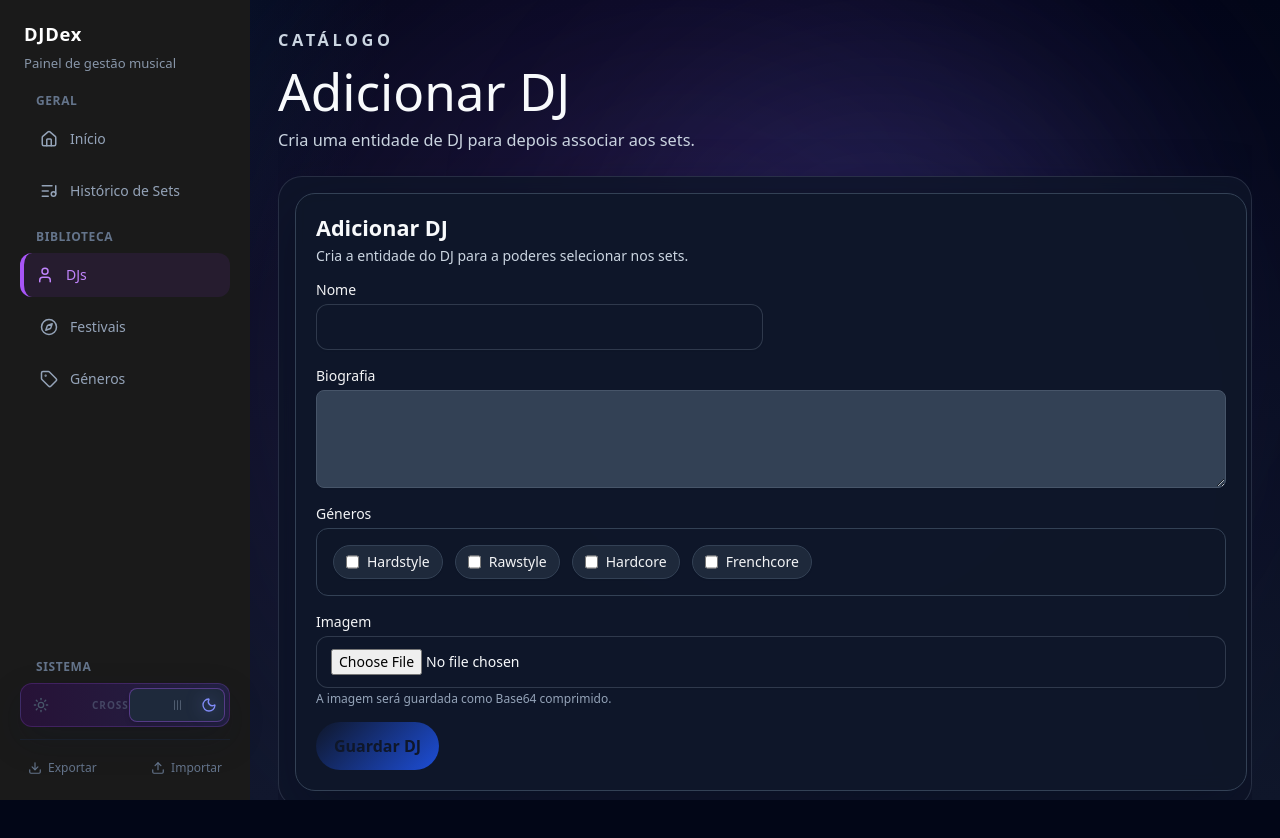
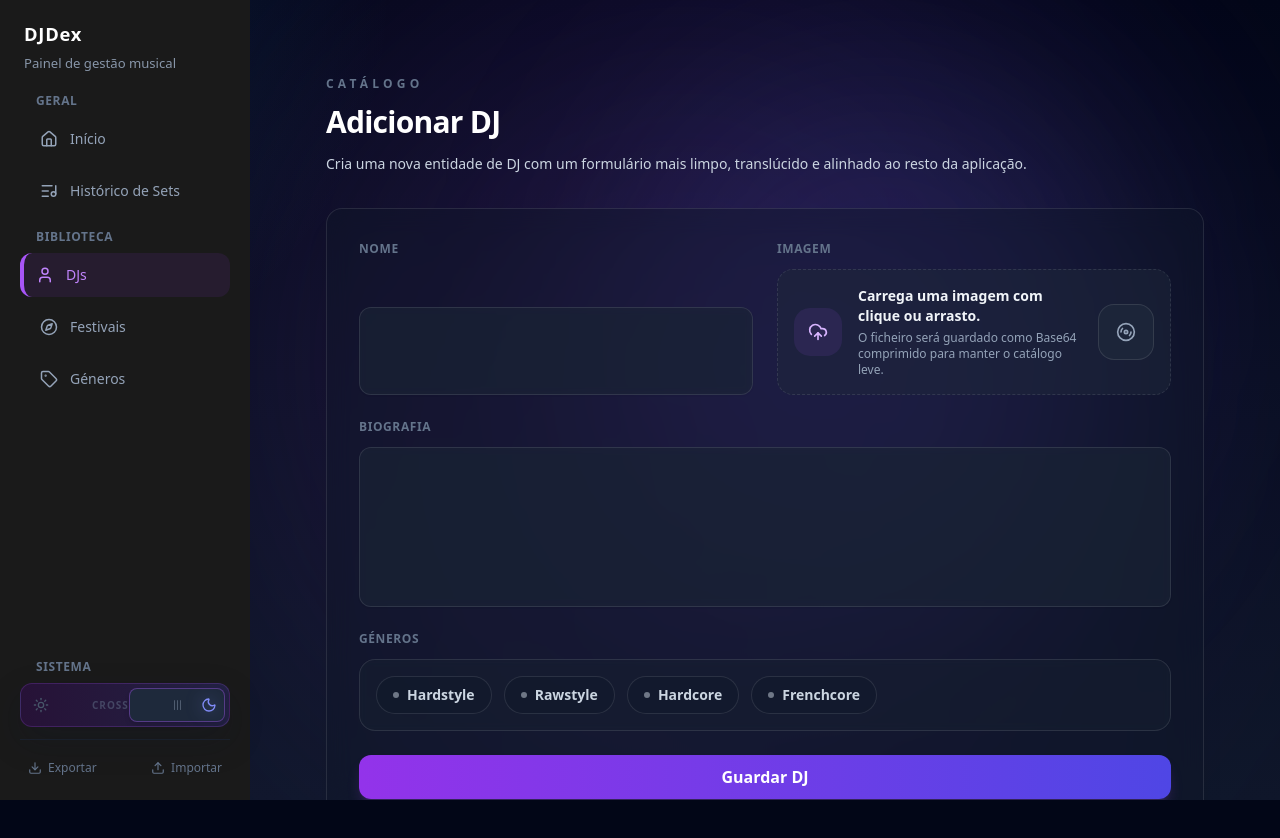
Before and after one commit to opaulosilva233/DJDex, a React (Vite) app: page /djs/adicionar in a window 1280 px wide. Shown: the top 838 px of the page. Built offline with nearby package versions, Linux system fonts and the light colour scheme.

Commit message:
feat: enhance AddDjForm and AddDjPage components with improved layout and styling

```diff
--- a/src/components/AddDjForm.jsx
+++ b/src/components/AddDjForm.jsx
@@ -1,5 +1,6 @@
 import { useEffect, useState } from 'react'
 import { useNavigate } from 'react-router-dom'
+import { Check, Disc3, UploadCloud } from 'lucide-react'
 
 import { compressImage } from '../utils/imageHelper'
 
@@ -104,62 +105,112 @@ export default function AddDjForm({ initialData, handleAddDj, handleEditDj, gene
 	}
 
 	const inputClassName =
-		'w-full rounded-lg border border-slate-300 bg-white px-3 py-2 text-slate-900 shadow-sm transition placeholder:text-slate-400 focus:border-blue-500 focus:outline-none focus:ring-2 focus:ring-blue-500/20 dark:border-slate-600 dark:bg-slate-700 dark:text-gray-100 dark:placeholder:text-slate-400 dark:focus:border-blue-500 dark:focus:ring-blue-500/20'
+		'w-full rounded-xl border border-slate-200/70 bg-white/80 px-4 py-3 text-slate-900 shadow-sm transition placeholder:text-slate-400 outline-none backdrop-blur-sm focus:border-purple-500 focus:ring-4 focus:ring-purple-500/20 dark:border-white/10 dark:bg-slate-800/50 dark:text-white dark:placeholder:text-slate-500 dark:focus:border-purple-500'
 	const selectedGeneroIds = formData.generoIds
 
 	return (
 		<form
 			onSubmit={handleSubmit}
-			className="grid w-full max-w-none gap-4 rounded-2xl border border-slate-200 bg-white p-6 shadow-lg shadow-slate-900/5 dark:border-slate-700 dark:bg-slate-800 dark:shadow-none"
+			className="w-full max-w-4xl rounded-2xl border border-slate-200/60 bg-white/60 p-8 shadow-xl backdrop-blur-md dark:border-white/10 dark:bg-slate-900/40"
 		>
-			<div>
-				<h2 className="m-0 text-xl font-semibold text-slate-900 dark:text-gray-100">
-					{isEditing ? 'Editar DJ' : 'Adicionar DJ'}
-				</h2>
-				<p className="mt-1 text-sm text-slate-500 dark:text-slate-300">
-					{isEditing
-						? 'Atualiza os dados e os géneros associados ao DJ.'
-						: 'Cria a entidade do DJ para a poderes selecionar nos sets.'}
+			<div className="grid gap-6">
+				<div className="grid gap-6 lg:grid-cols-2">
+					<label className="grid gap-1.5 lg:col-span-1">
+						<span className="mb-1.5 block text-xs font-bold uppercase tracking-wider text-slate-400 dark:text-slate-500">
+							Nome
+						</span>
+						<input
+							name="nome"
+							value={formData.nome}
+							onChange={handleChange}
+							className={inputClassName}
+							required
+						/>
+					</label>
+
+					<label className="grid gap-1.5 lg:col-span-1">
+						<span className="mb-1.5 block text-xs font-bold uppercase tracking-wider text-slate-400 dark:text-slate-500">
+							Imagem
+						</span>
+						<div className="group relative overflow-hidden rounded-2xl border border-dashed border-slate-300/80 bg-white/70 p-4 transition hover:border-purple-400/70 hover:bg-white/90 focus-within:border-purple-500 focus-within:ring-4 focus-within:ring-purple-500/20 dark:border-white/10 dark:bg-slate-800/50 dark:hover:bg-slate-800/70">
+							<input
+								type="file"
+								accept="image/*"
+								onChange={handleFileChange}
+								className="absolute inset-0 z-10 h-full w-full cursor-pointer opacity-0"
+								required={!isEditing && !formData.imagem}
+							/>
+							<div className="flex items-center gap-4">
+								<div className="flex h-12 w-12 shrink-0 items-center justify-center rounded-2xl bg-purple-500/10 text-purple-600 transition group-hover:bg-purple-500/15 dark:text-purple-300">
+									<UploadCloud className="h-5 w-5" />
+								</div>
+								<div className="min-w-0 flex-1">
+									<p className="text-sm font-semibold text-slate-700 dark:text-slate-100">
+										{isCompressing ? 'A comprimir imagem...' : 'Carrega uma imagem com clique ou arrasto.'}
+									</p>
+									<p className="mt-1 text-xs text-slate-500 dark:text-slate-400">
+										O ficheiro será guardado como Base64 comprimido para manter o catálogo leve.
 									</p>
 								</div>
+								{formData.imagem ? (
+									<div className="h-14 w-14 shrink-0 overflow-hidden rounded-2xl border border-slate-200/70 bg-slate-100 shadow-sm dark:border-white/10 dark:bg-slate-800">
+										<img
+											src={formData.imagem}
+											alt="Pré-visualização da imagem do DJ"
+											className="h-full w-full object-cover"
+										/>
+									</div>
+								) : (
+									<div className="flex h-14 w-14 shrink-0 items-center justify-center rounded-2xl border border-slate-200/70 bg-slate-50 text-slate-400 dark:border-white/10 dark:bg-slate-800/80">
+										<Disc3 className="h-5 w-5" />
+									</div>
+								)}
+							</div>
+						</div>
+					</label>
+				</div>
 
-			<div className="grid w-full gap-4 lg:grid-cols-2 [grid-template-columns:repeat(auto-fit,minmax(260px,1fr))]">
-				<label className="grid gap-1 text-sm font-medium text-slate-700 dark:text-gray-100">
-					<span className="text-slate-700 dark:text-gray-100">Nome</span>
-					<input name="nome" value={formData.nome} onChange={handleChange} className={inputClassName} required />
-				</label>
-
-				<label className="grid gap-1 text-sm font-medium text-slate-700 dark:text-gray-100 lg:col-span-2">
-					<span className="text-slate-700 dark:text-gray-100">Biografia</span>
+				<label className="grid gap-1.5">
+					<span className="mb-1.5 block text-xs font-bold uppercase tracking-wider text-slate-400 dark:text-slate-500">
+						Biografia
+					</span>
 					<textarea
 						name="biografia"
 						value={formData.biografia}
 						onChange={handleChange}
-						className={inputClassName}
+						className={`${inputClassName} min-h-[160px] resize-none`}
 						required
-						rows={4}
+						rows={5}
 					/>
 				</label>
 
-				<label className="grid gap-1 text-sm font-medium text-slate-700 dark:text-gray-100 lg:col-span-2">
-					<span className="text-slate-700 dark:text-gray-100">Géneros</span>
-					<div className="flex flex-wrap gap-3 rounded-xl border border-slate-200 bg-slate-50 p-4 dark:border-slate-700 dark:bg-slate-900/40">
+				<div className="grid gap-1.5">
+					<span className="mb-1.5 block text-xs font-bold uppercase tracking-wider text-slate-400 dark:text-slate-500">
+						Géneros
+					</span>
+					<div className="flex flex-wrap gap-3 rounded-2xl border border-slate-200/60 bg-white/50 p-4 backdrop-blur-sm dark:border-white/10 dark:bg-slate-800/30">
 						{generos.map((genero) => {
 							const isChecked = selectedGeneroIds.includes(genero.id)
 
 							return (
-								<label
-									key={genero.id}
-									className="inline-flex cursor-pointer items-center gap-2 rounded-full border border-slate-200 bg-white px-3 py-1.5 text-sm text-slate-700 shadow-sm transition hover:border-blue-300 hover:text-blue-600 dark:border-slate-700 dark:bg-slate-800 dark:text-gray-100"
-								>
+								<label key={genero.id} className="relative">
 									<input
 										type="checkbox"
 										value={genero.id}
 										checked={isChecked}
 										onChange={handleGeneroToggle}
-										className="h-4 w-4 rounded border-slate-300 text-blue-500 focus:ring-blue-500"
+										className="peer sr-only"
 									/>
-									<span>{genero.nome}</span>
+									<span
+										className={`inline-flex cursor-pointer items-center gap-2 rounded-full border px-4 py-2 text-sm font-semibold transition-all ${
+											isChecked
+												? 'border-purple-500 bg-purple-600 text-white shadow-lg shadow-purple-500/20'
+												: 'border-slate-200 bg-white/80 text-slate-600 hover:border-purple-300 hover:text-purple-700 dark:border-white/10 dark:bg-slate-900/30 dark:text-slate-300 dark:hover:border-purple-500/40 dark:hover:text-white'
+										}`}
+									>
+										{isChecked ? <Check className="h-4 w-4" /> : <span className="h-1.5 w-1.5 rounded-full bg-current opacity-50" />}
+										{genero.nome}
+									</span>
 								</label>
 							)
 						})}
@@ -167,40 +218,15 @@ export default function AddDjForm({ initialData, handleAddDj, handleEditDj, gene
 							<p className="text-sm text-slate-500 dark:text-slate-400">Ainda não existem géneros guardados.</p>
 						)}
 					</div>
-				</label>
-
-				<label className="grid gap-1 text-sm font-medium text-slate-700 dark:text-gray-100 lg:col-span-2">
-					<span className="text-slate-700 dark:text-gray-100">Imagem</span>
-					<div className="flex flex-wrap items-start gap-4">
-						<div className="min-w-0 flex-1">
-							<input
-								type="file"
-								accept="image/*"
-								onChange={handleFileChange}
-								className={inputClassName}
-								required={!isEditing && !formData.imagem}
-							/>
-							<span className="text-xs text-slate-500 dark:text-slate-400">
-								{isCompressing ? 'A comprimir imagem...' : 'A imagem será guardada como Base64 comprimido.'}
-							</span>
-						</div>
-						{formData.imagem && (
-							<img
-								src={formData.imagem}
-								alt="Pré-visualização da imagem do DJ"
-								className="h-20 w-20 rounded-full object-cover ring-2 ring-slate-200 dark:ring-slate-700"
-							/>
-						)}
-					</div>
-				</label>
 				</div>
 
 				<button
 					type="submit"
-				className="justify-self-start rounded-full bg-slate-900 px-5 py-2.5 font-semibold text-white transition hover:bg-slate-800 focus:outline-none focus:ring-2 focus:ring-blue-500/30 dark:bg-slate-100 dark:text-slate-900 dark:hover:bg-white"
+					className="inline-flex items-center justify-center bg-gradient-to-r from-purple-600 to-indigo-600 hover:from-purple-500 hover:to-indigo-500 text-white font-bold py-2.5 px-6 rounded-xl shadow-lg shadow-purple-500/20 transition-all hover:-translate-y-0.5"
 				>
 					Guardar DJ
 				</button>
+			</div>
 		</form>
 	)
 }
--- a/src/pages/AddDjPage.jsx
+++ b/src/pages/AddDjPage.jsx
@@ -10,25 +10,25 @@ export default function AddDjPage({ djs = [], handleAddDj, handleEditDj, generos
 	const isEditing = Boolean(initialData)
 
 	return (
-		<section className="page-section h-full w-full min-h-0 flex flex-col overflow-hidden">
-			<div className="section-header shrink-0">
-				<p className="eyebrow dark:text-gray-400">Catálogo</p>
-				<h1 className="dark:text-gray-100">{isEditing ? 'Editar DJ' : 'Adicionar DJ'}</h1>
-				<p className="dark:text-slate-300">
+		<section className="w-full p-8 md:p-12 flex flex-col gap-8 bg-transparent relative z-10">
+			<div className="flex flex-col gap-3">
+				<p className="text-xs font-bold uppercase tracking-[0.35em] text-slate-400 dark:text-slate-500">Catálogo</p>
+				<h1 className="text-3xl font-black tracking-tight text-slate-900 dark:text-white">
+					{isEditing ? 'Editar DJ' : 'Adicionar DJ'}
+				</h1>
+				<p className="max-w-3xl text-sm leading-6 text-slate-500 dark:text-slate-300">
 					{isEditing
-						? 'Atualiza os dados do DJ selecionado através do formulário abaixo.'
-						: 'Cria uma entidade de DJ para depois associar aos sets.'}
+						? 'Atualiza os dados do DJ selecionado e mantém a biblioteca consistente com a nova linguagem visual.'
+						: 'Cria uma nova entidade de DJ com um formulário mais limpo, translúcido e alinhado ao resto da aplicação.'}
 				</p>
 			</div>
 
-			<div className="form-wrapper w-full flex-1 min-h-0 overflow-y-auto pr-1">
 			<AddDjForm
 				initialData={initialData}
 				handleAddDj={handleAddDj}
 				handleEditDj={handleEditDj}
 				generos={generos}
 			/>
-			</div>
 		</section>
 	)
 }
```
Lines whose indentation alone changed are shown as unchanged.
